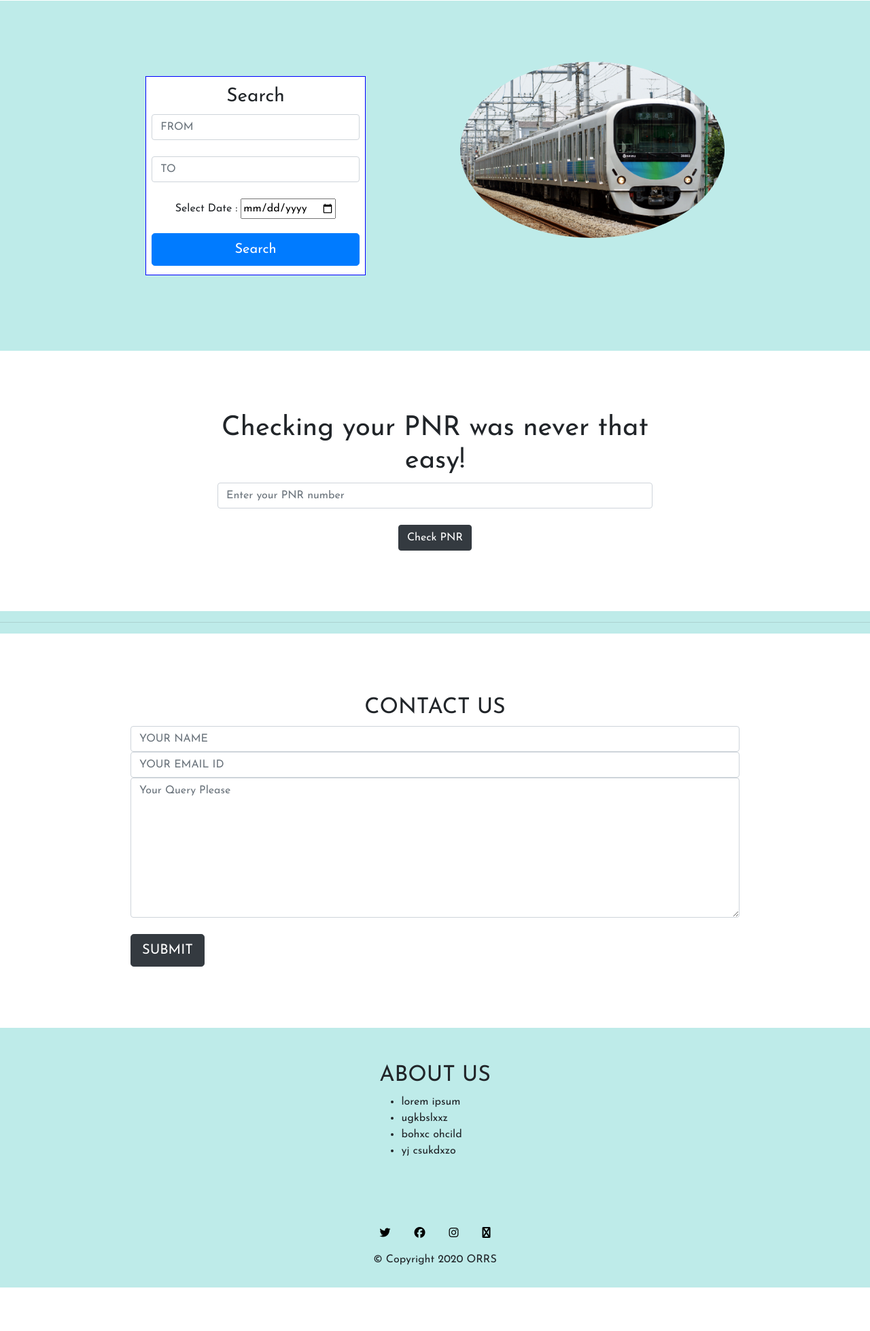
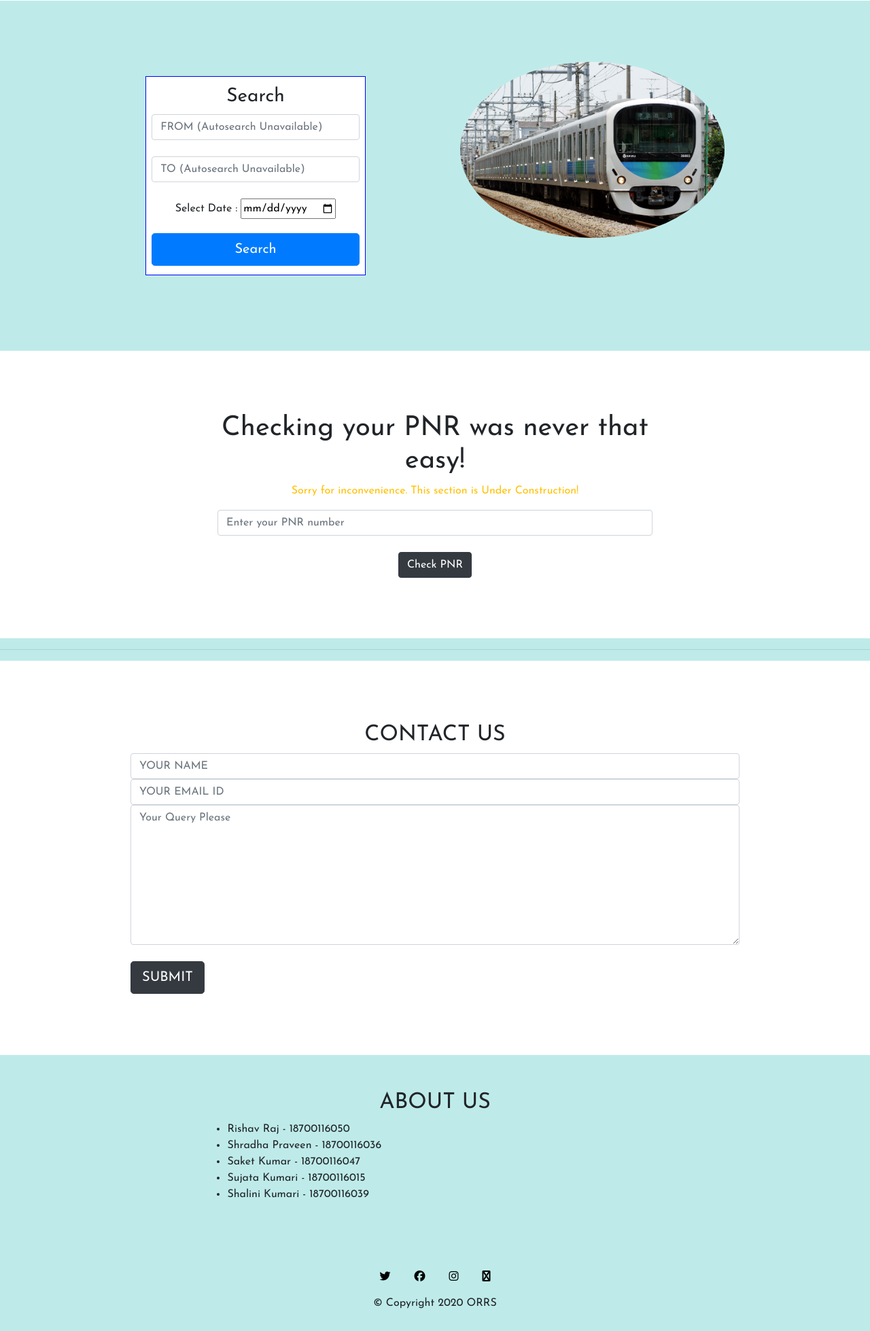
Before and after one commit to KmrSaket/Online-Railway-Reservation-System, a PHP site: page /homepage.php in a window 1280 px wide. Shown: the part 257-2215 px from the top of the page at 68% size. Before the commit the page ends 2151 px from the top, so only its background shows below. Run offline with PHP 8.4, Linux system fonts and the light colour scheme; the visitor is signed in with stand-in values (Sample User, id 1); data comes from the database, SQL or seed files in the repository; both versions use the stored data as it was after the commit; data that the repository does not hold is empty; some libraries are stand-ins or nearby versions.

Commit message:
Updated Ticket Booking

```diff
--- a/homepage.php
+++ b/homepage.php
@@ -88,9 +88,9 @@
       <div class="col-lg-6">
         <form class="reservation-form" action="trains.php" method="get">
           <h3>Search</h3>
-          <input class="form-control mr-sm-2" type="text" placeholder="FROM" name="s">
+          <input class="form-control mr-sm-2" type="text" placeholder="FROM (Autosearch Unavailable)" name="s">
           <br>
-          <input class="form-control mr-sm-2" type="text" placeholder="TO" name="d">
+          <input class="form-control mr-sm-2" type="text" placeholder="TO (Autosearch Unavailable)" name="d">
           <br>
           <label for="doj">Select Date :  </label>
           <input type="date" name="date">
@@ -108,6 +108,7 @@
   <section id = "check-pnr">
     <form>
       <h1>Checking your PNR was never that easy!</h1>
+			<p class="text-warning">Sorry for inconvenience. This section is Under Construction!</p>
       <input class="form-control " type="search" placeholder="Enter your PNR number" id="pnr">
       <button class="btn btn-dark btn-md" type="submit">Check PNR</button>
     </form>
@@ -131,10 +132,11 @@
   <section id = "about-us">
     <h2>ABOUT US</h2>
     <ul>
-      <li>lorem ipsum</li>
-      <li>ugkbslxxz</li>
-      <li>bohxc ohcild</li>
-      <li>yj csukdxzo</li>
+      <li>Rishav Raj 			- 18700116050</li>
+      <li>Shradha Praveen - 18700116036</li>
+      <li>Saket Kumar 		- 18700116047</li>
+      <li>Sujata Kumari 	- 18700116015</li>
+			<li>Shalini Kumari 	- 18700116039</li>
     </ul>
   </section>
   <footer id="footer">
@@ -161,21 +163,22 @@
 		      	</div>
 						<br>
 						<ul class="nav nav-tabs" id="myTab" role="tablist">
-						  <li class="nav-item">
-						    <a class="nav-link active" id="upcomingTicket" data-toggle="tab" href="#upcoming" role="tab" aria-controls="upcoming" aria-selected="true">Upcoming</a>
+							<li class="nav-item">
+						    <a class="nav-link active" id="allTickets" data-toggle="tab" href="#All" role="tab" aria-controls="all" aria-selected="true">All</a>
 						  </li>
 						  <li class="nav-item">
-						    <a class="nav-link" id="pastTicket" data-toggle="tab" href="#past" role="tab" aria-controls="profile" aria-selected="false">Past</a>
+						    <a class="nav-link" id="upcomingTicket" data-toggle="tab" href="#upcoming" role="tab" aria-controls="upcoming" aria-selected="false">Upcoming</a>
 						  </li>
 						  <li class="nav-item">
-						    <a class="nav-link" id="allTickets" data-toggle="tab" href="#All" role="tab" aria-controls="contact" aria-selected="false">All</a>
+						    <a class="nav-link" id="pastTicket" data-toggle="tab" href="#past" role="tab" aria-controls="past" aria-selected="false">Past</a>
 						  </li>
 						</ul>
 						<div class="tab-content" id="myTabContent">
 							<br><br>
-						  <div class="tab-pane fade show active" id="upcoming" role="tabpanel" aria-labelledby="upcomingTicket">Upcoming Tickets</div>
-						  <div class="tab-pane fade" id="past" role="tabpanel" aria-labelledby="profile-tab">Past Tickets!</div>
-						  <div class="tab-pane fade" id="All" role="tabpanel" aria-labelledby="contact-tab">All Ticket!</div>
+							<p class="bg-danger">Sorry, Cancelling Tickets NOT Available at the moment!</p>
+							<div class="tab-pane fade show active" id="All" role="tabpanel" aria-labelledby="contact-tab"></div>
+						  <div class="tab-pane fade" id="upcoming" role="tabpanel" aria-labelledby="upcomingTicket">Upcoming Tickets <br> <strong class="text-info">Under Construction</strong></div>
+						  <div class="tab-pane fade" id="past" role="tabpanel" aria-labelledby="profile-tab">Past Tickets! <br> <strong class="text-info">Under Construction</strong></div>
 						</div>
 					</div>
 				</div>
--- a/includes/customer/fetch_upcoming_tickets.php
+++ b/includes/customer/fetch_all_tickets.php
@@ -36,7 +36,9 @@ if(!isset($_SESSION['userName'])){
 													<li class="list-group-item"> PNR:  <?php echo $result['pnr']; ?> </li>
                           <li class="list-group-item"> Source:  <?php echo $result['source_st']; ?> </li>
                           <li class="list-group-item"> Destination:  <?php echo $result['destination_st']; ?> </li>
-                          <li class="doj list-group-item">:<?php echo $result['dateOfBooking']; ?></li>
+                          <li class="doj list-group-item">Date of Journey:<?php echo $result['dateOfBooking']; ?></li>
+                          <li class="list-group-item"> Passenger Name:  <?php echo $result['p1_name']; ?> <br> Age:  <?php echo $result['p1_age']; ?> | Gender:  <?php echo $result['p1_gender']; ?>  </li>
+                          <li class="list-group-item"> Passenger Name:  <?php echo $result['p2_name']; ?> <br> Age:  <?php echo $result['p2_age']; ?> | Gender:  <?php echo $result['p2_gender']; ?>  </li>
                         </ul>
                       </div>
                   </div>
--- a/js/fetchTicket.js
+++ b/js/fetchTicket.js
@@ -1,9 +1,9 @@
 $('document').ready(function() {
 
   // fetch tickets
-  $.post( './includes/customer/fetch_upcoming_tickets.php',
+  $.post( './includes/customer/fetch_all_tickets.php',
   function(responsedata_fetch) {
-        $('#upcoming').html(responsedata_fetch);
+        $('#All').html(responsedata_fetch);
         // console.log(responsedata_fetch);
         // var response  = $(".doj").text();
         // var temp = response.split(":");
--- a/style/homepage.css
+++ b/style/homepage.css
@@ -68,8 +68,14 @@ color: #000;
 width: 90%;
 border-radius: 100%;
 }
+.UnderConstruction-img{
+  display: block;
+  margin-left: auto;
+  margin-right: auto;
+  width: 50%;
+}
 #about-us{
-padding: 4% 43%;
+padding: 4% 23%;
 }
 h2{
 text-align: center;
```
Also changed, not shown: TnC.php (+20 -0 lines), database/orrs.sql (+10 -13 lines), includes/customer/fill_ticket.php (+7 -26 lines), payment_gateway.php (+14 -5 lines), res/UnderConstruction.png (added).
